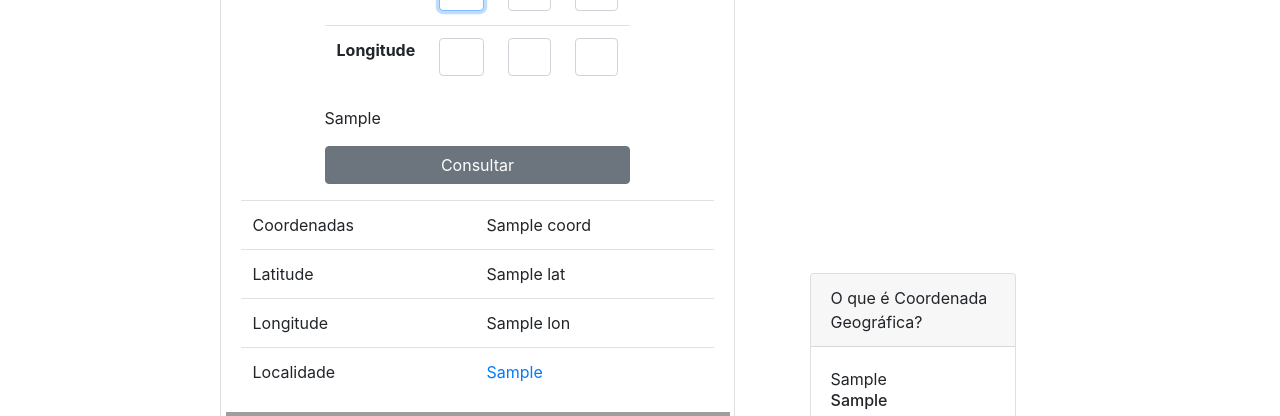
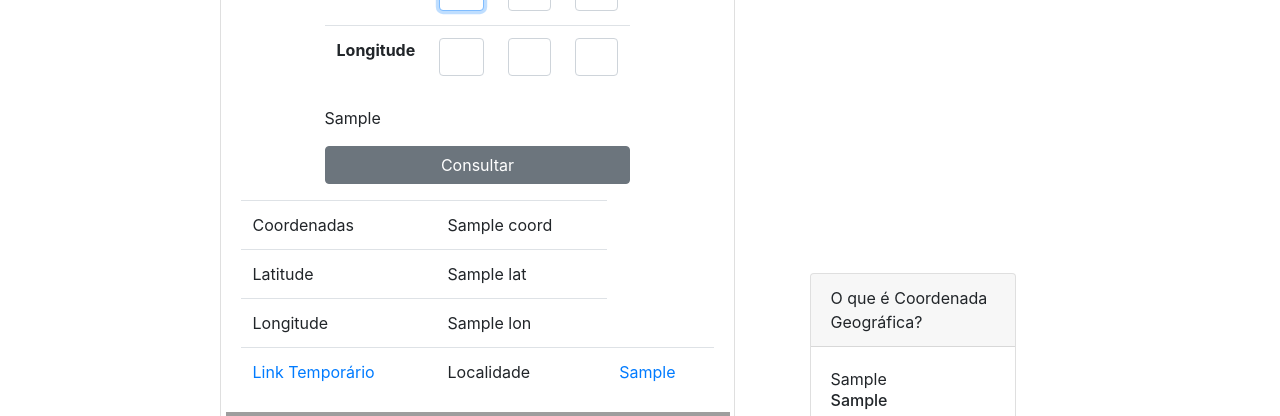
Before and after one commit to adaltopicotti/logic4, a Django app: template website/templates/geotools/coordinate.html in a window 1280 px wide. Shown: the part 264-680 px from the top of the page. Run offline with Django 3.2, Linux system fonts and the light colour scheme; tables that the repository leaves empty hold one stand-in row (values such as "Sample post"); the template is opened without the code that fills it: values that come from a table or form of the project are taken from there, most other values are stand-ins (such as "Sample title", 1, 10 or a date in 2020); some libraries are stand-ins or nearby versions; grey boxes are pictures that could not be loaded.

Commit message:
Update coordinate.html

```diff
--- a/website/templates/geotools/coordinate.html
+++ b/website/templates/geotools/coordinate.html
@@ -70,6 +70,7 @@
 									<td>{{lon}}</td>
 								</tr>
 								<tr>
+									<td><a href="https://maps.googleapis.com/maps/api/geocode/json?latlng={{lat}},{{lon}}&key=AIzaSyA_3wK_DfiwW94-1dg352-I8Zs__FGYrDo">Link Temporário </a></td>
 									<td><a>Localidade</a></td>
 									<td><a href="https://www.google.com.br/maps/@{{lat}},{{lon}},2051m/data=!3m1!1e3?hl=pt-BR">{{geoInfo}}</a></td>
 								</tr>
```
